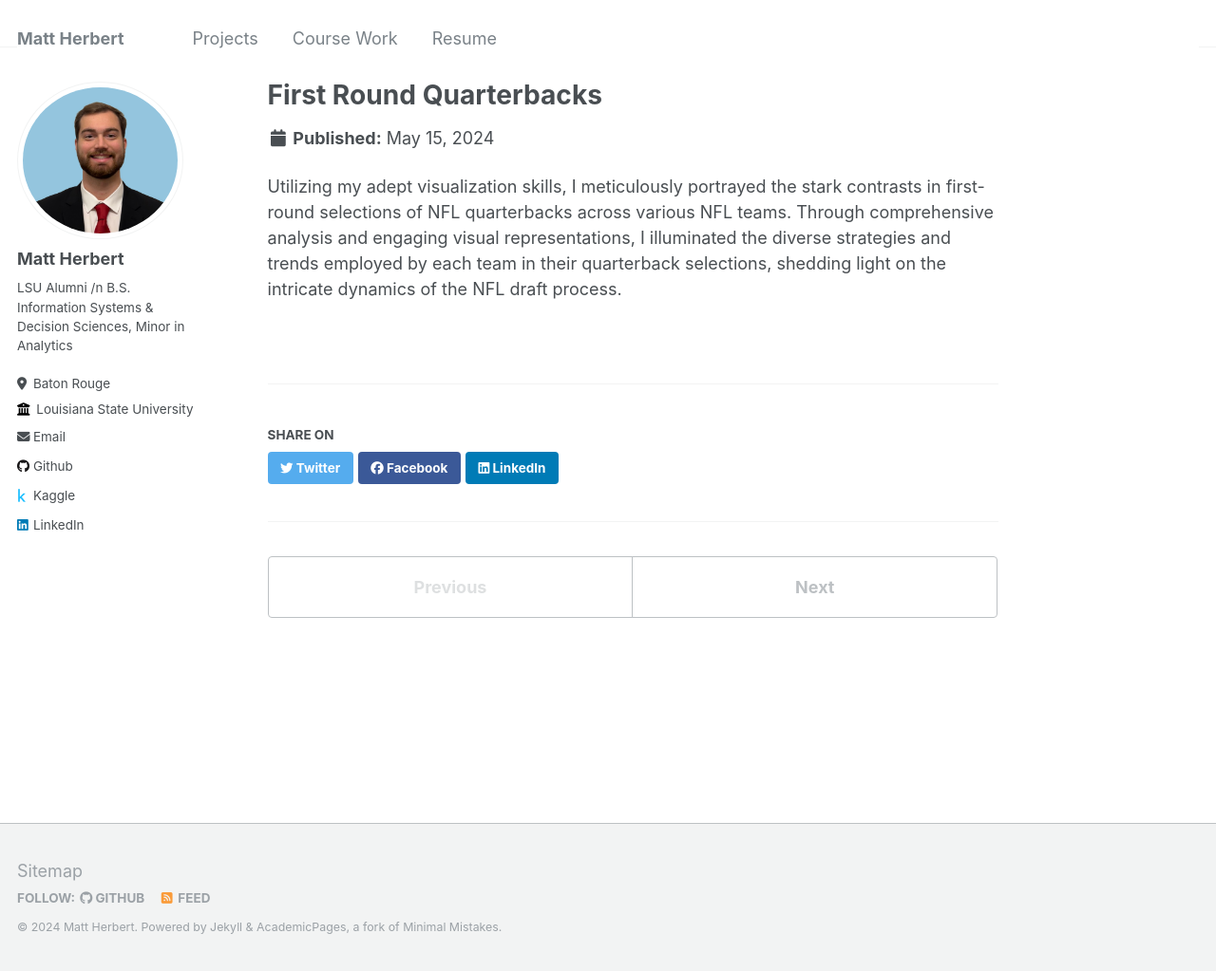
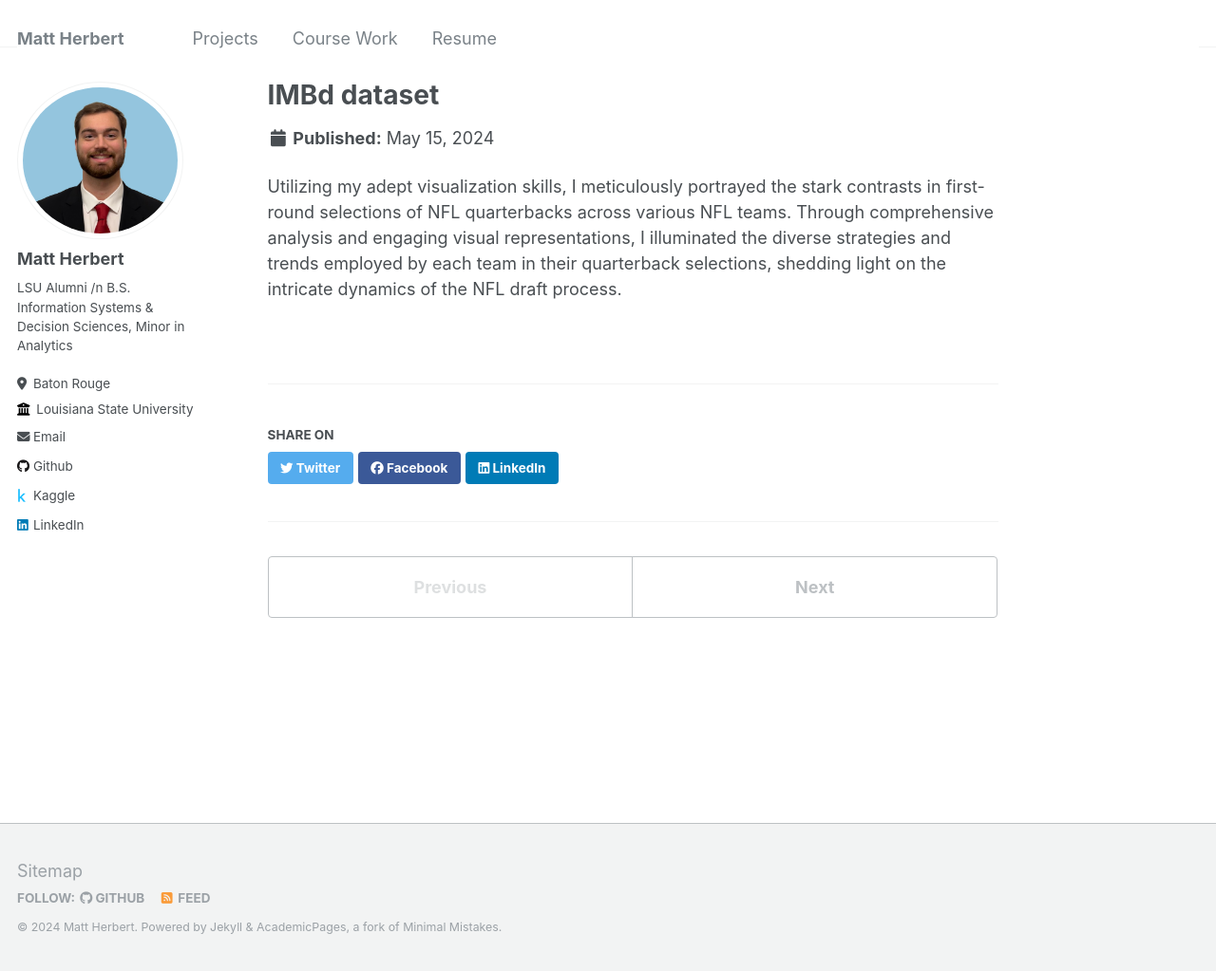
Before and after one commit to mherbe/mherbe.github.io, a Jekyll site: the page built from _portfolio/comedy.md, in a window 1280 px wide and 1023 px high. Shown: the whole window at 95% size. Built offline with Jekyll 4.4.1, drawn with Linux system fonts in a browser that asks for light colours.

Commit message:
Update comedy.md

```diff
--- a/_portfolio/comedy.md
+++ b/_portfolio/comedy.md
@@ -1,6 +1,6 @@
 ---
-title: "First Round Quarterbacks"
-excerpt: "Visualizing NFL teams by first round quarterback selections <br/><img src='/images/QB1.png' width='500' height='300'>"
+title: "IMBd dataset"
+excerpt: "Improving IMDb filtering <br/><img src='/images/ComedyDashboard.png' width='500' height='300'>"
 collection: portfolio
 ---
 
```
